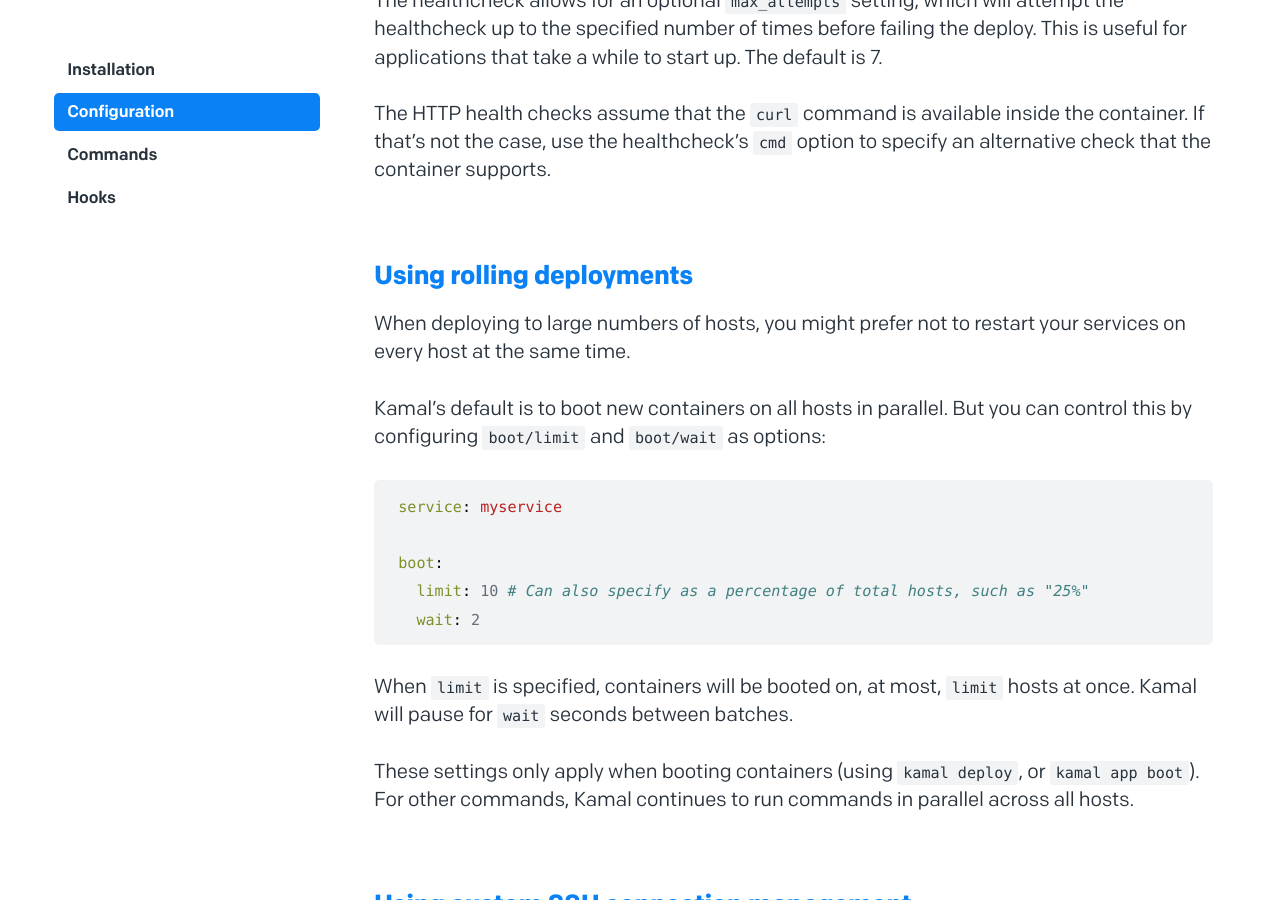
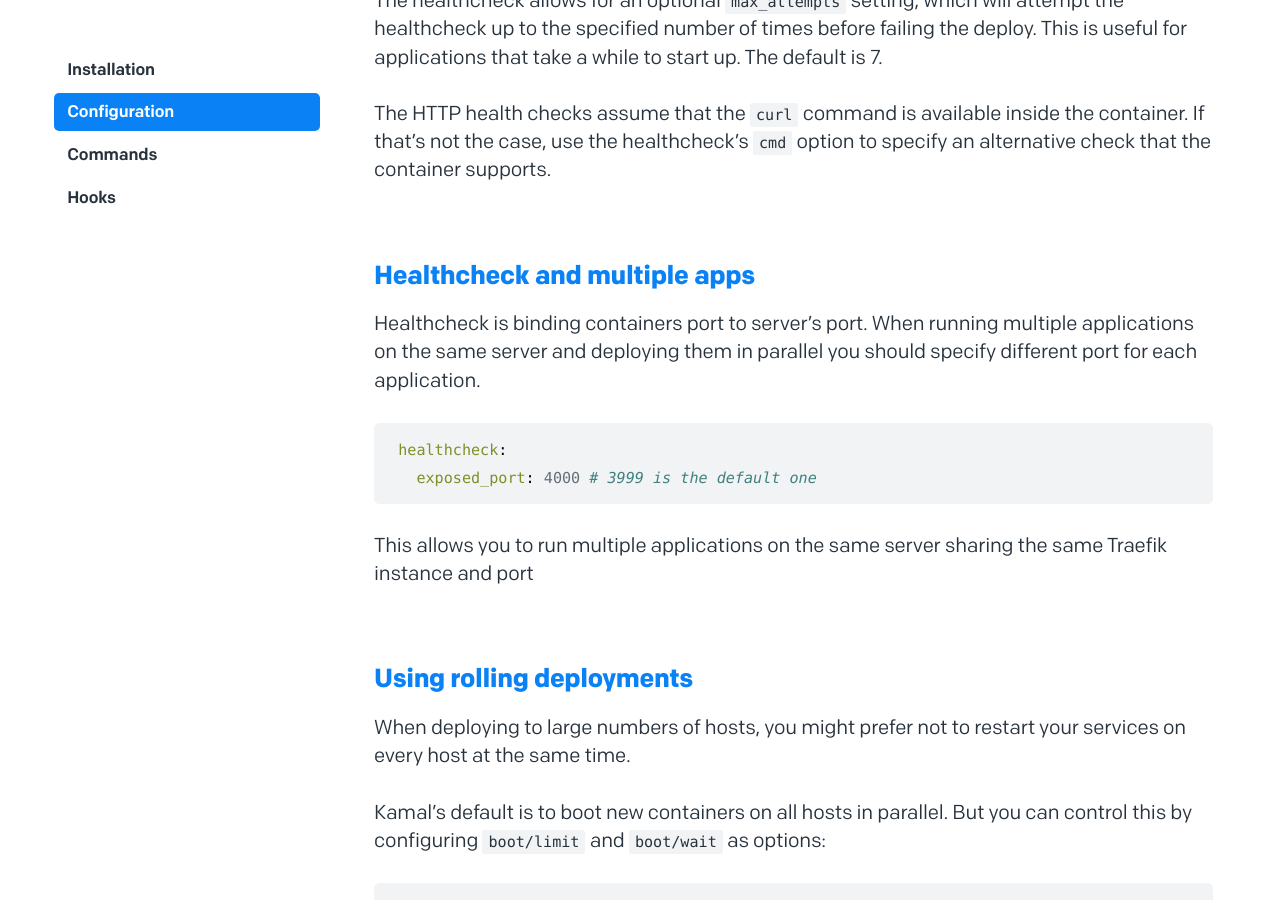
Before and after one commit to basecamp/kamal-site, a Jekyll site: the page built from _docs/configuration.md, in a window 1280 px wide and 900 px high, scrolled down 21053 px. Built offline with Jekyll 4.4.1, drawn with Linux system fonts in a browser that asks for light colours.

Commit message:
Describe "exposed_port" Config for Healthcheck

````diff
--- a/_docs/configuration.md
+++ b/_docs/configuration.md
@@ -688,6 +688,17 @@ The healthcheck allows for an optional `max_attempts` setting, which will attemp
 
 The HTTP health checks assume that the `curl` command is available inside the container. If that's not the case, use the healthcheck's `cmd` option to specify an alternative check that the container supports.
 
+## Healthcheck and multiple apps
+
+Healthcheck is binding containers port to server's port. When running multiple applications on the same server and deploying them in parallel you should specify different port for each application.
+
+```yaml
+healthcheck:
+  exposed_port: 4000 # 3999 is the default one
+```
+
+This allows you to run multiple applications on the same server sharing the same Traefik instance and port
+
 ## Using rolling deployments
 
 When deploying to large numbers of hosts, you might prefer not to restart your services on every host at the same time.
````
